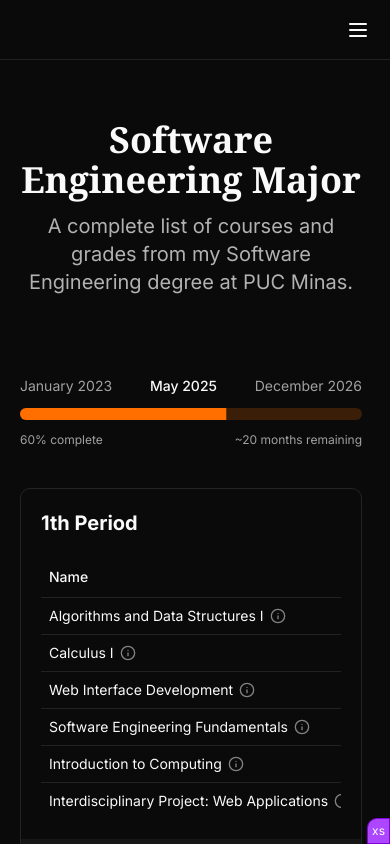
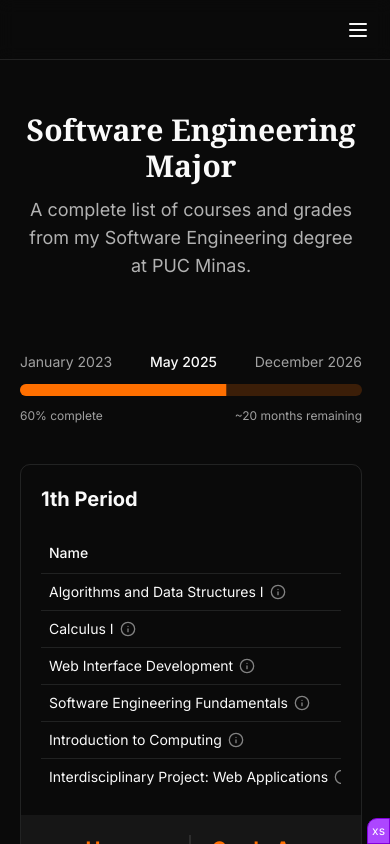
Before and after one commit to lucaazalim/azal.im, a Next.js app: page /major in a window 390 px wide. Shown: the top 844 px of the page. Built offline with nearby package versions, Linux system fonts and the light colour scheme.

Commit message:
Improving responsivity of page headers.

```diff
--- a/app/_components/NavBar.tsx
+++ b/app/_components/NavBar.tsx
@@ -5,7 +5,7 @@ import { cn } from "@/lib/utils";
 import { Menu } from "lucide-react";
 import Link from "next/link";
 import { usePathname } from "next/navigation";
-import { Fragment } from "react";
+import { Fragment, useState } from "react";
 import {
   Sheet,
   SheetContent,
@@ -49,6 +49,7 @@ function matches(pathname: string, href: string): boolean {
 
 export default function NavBar() {
   const pathname = usePathname();
+  const [isSheetOpen, setIsSheetOpen] = useState(false);
 
   return (
     <div className="bg-background/80 fixed top-0 left-0 z-50 h-[var(--navbar-height)] w-full border-b backdrop-blur-sm backdrop-saturate-150">
@@ -76,7 +77,7 @@ export default function NavBar() {
 
         {/* Mobile Navigation */}
         <div className="flex w-full items-center justify-end md:hidden">
-          <Sheet>
+          <Sheet open={isSheetOpen} onOpenChange={setIsSheetOpen}>
             <SheetTrigger asChild>
               <button className="hover:bg-accent rounded-md p-2 transition-colors">
                 <Menu className="h-6 w-6" />
@@ -95,6 +96,7 @@ export default function NavBar() {
                   <Link
                     key={item.name}
                     href={item.href}
+                    onClick={() => setIsSheetOpen(false)}
                     className={cn(
                       "rounded-md px-4 py-2 text-3xl font-bold transition-colors duration-200",
                       matches(pathname, item.href)
--- a/app/_components/PageDescription.tsx
+++ b/app/_components/PageDescription.tsx
@@ -10,7 +10,10 @@ export default function PageDescription({
 }: Props) {
   return (
     <p
-      className={cn("text-foreground/70 max-w-lg text-xl", className)}
+      className={cn(
+        "text-foreground/70 max-w-lg text-lg md:text-xl",
+        className,
+      )}
       {...props}
     >
       {children}
--- a/app/_components/PageHeader.tsx
+++ b/app/_components/PageHeader.tsx
@@ -14,7 +14,7 @@ export default function PageHeader({
   return (
     <header
       className={cn(
-        "mx-auto flex max-w-[950px] flex-col items-center space-y-5 py-10 text-center",
+        "mx-auto flex max-w-[950px] flex-col items-center py-8 text-center",
         animation && "animate-in fade-in duration-500 ease-in",
         className,
       )}
--- a/app/_components/PageTitle.tsx
+++ b/app/_components/PageTitle.tsx
@@ -5,7 +5,10 @@ type Props = HTMLAttributes<HTMLHeadingElement>;
 
 export default function PageTitle({ className, children, ...props }: Props) {
   return (
-    <h1 className={cn("font-serif text-4xl font-bold", className)} {...props}>
+    <h1
+      className={cn("font-serif text-3xl font-bold md:text-4xl", className)}
+      {...props}
+    >
       {children}
     </h1>
   );
--- a/app/videos/[playlistSlug]/page.tsx
+++ b/app/videos/[playlistSlug]/page.tsx
@@ -29,7 +29,7 @@ export default async function Page({
   }
 
   return (
-    <div className="mx-auto max-w-[950px] space-y-10 p-5">
+    <div className="mx-auto max-w-[950px] space-y-5 p-5">
       <PageHeader animation={false}>
         <PageTitle>Videos</PageTitle>
         <PageDescription>
--- a/app/videos/_components/PlaylistSelector.tsx
+++ b/app/videos/_components/PlaylistSelector.tsx
@@ -8,12 +8,12 @@ type Props = {
 
 export default function PlaylistSelector({ playlistSlug }: Props) {
   return (
-    <ul className="grid grid-cols-2 gap-3 place-self-center md:flex md:flex-wrap">
+    <ul className="flex flex-wrap justify-center gap-3 place-self-center">
       {PLAYLISTS.map((playlist) => (
         <li key={playlist.slug}>
           <Link href={routes.videos(playlist.slug)}>
             <button
-              className={`cursor-pointer rounded-full border-2 px-3 py-2 text-sm font-semibold max-md:w-full ${
+              className={`cursor-pointer rounded-full border-2 px-5 py-2 text-sm font-semibold max-md:w-full ${
                 playlist.slug === playlistSlug
                   ? "text-primary border-primary bg-primary/10"
                   : "text-primary/30 border-primary/30 hover:text-primary/50 hover:border-primary/50 transition-all"
```
